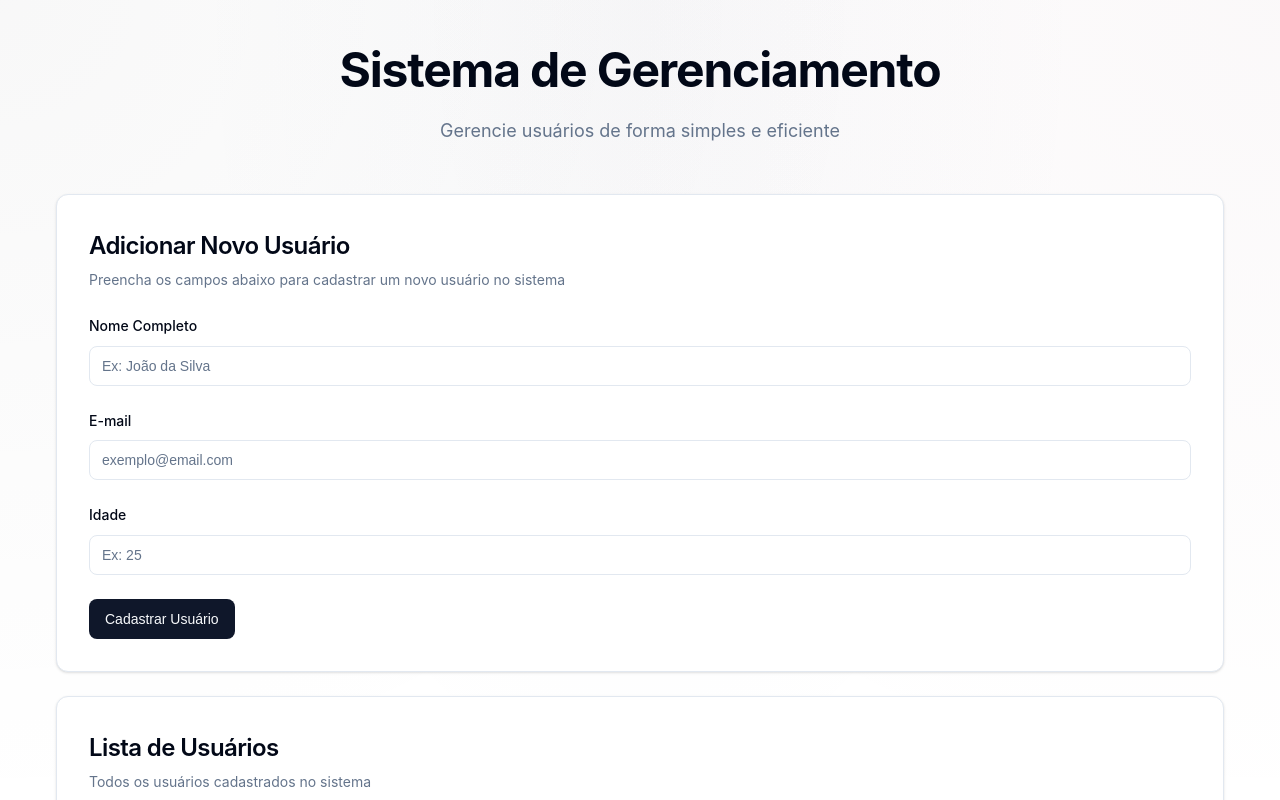
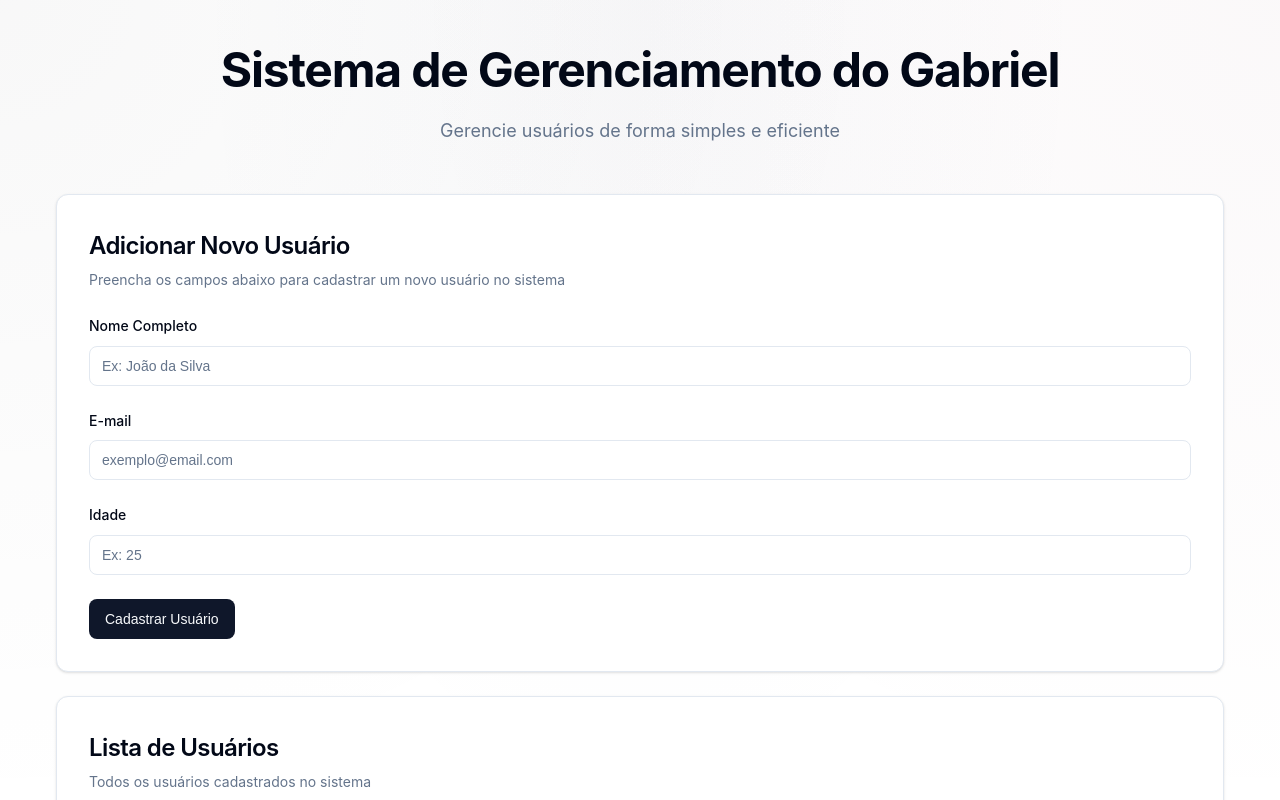
Before and after one commit to GarciaGGabriel/Projeto_23_02_Deploy, a website: page public/index.html in a window 1280 px wide. Shown: the top 800 px of the page. Drawn offline with Linux system fonts and the light colour scheme; no server answers.

Commit message:
mudança no cabeçalho

```diff
--- a/public/index.html
+++ b/public/index.html
@@ -334,7 +334,7 @@
     <div class="container">
         <!-- Header -->
         <div class="header">
-            <h1>Sistema de Gerenciamento</h1>
+            <h1>Sistema de Gerenciamento do Gabriel</h1>
             <p>Gerencie usuários de forma simples e eficiente</p>
         </div>
 
```
